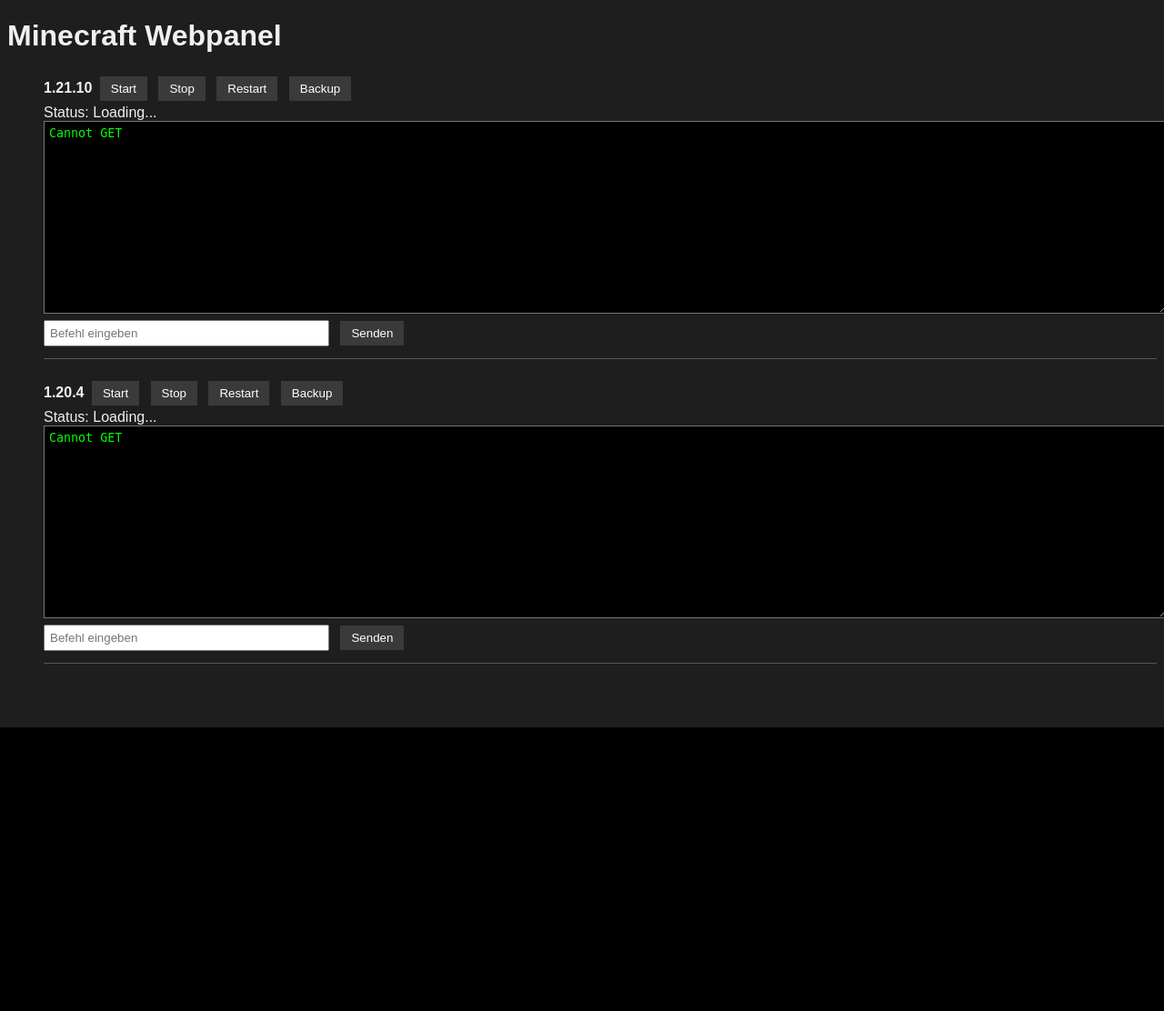
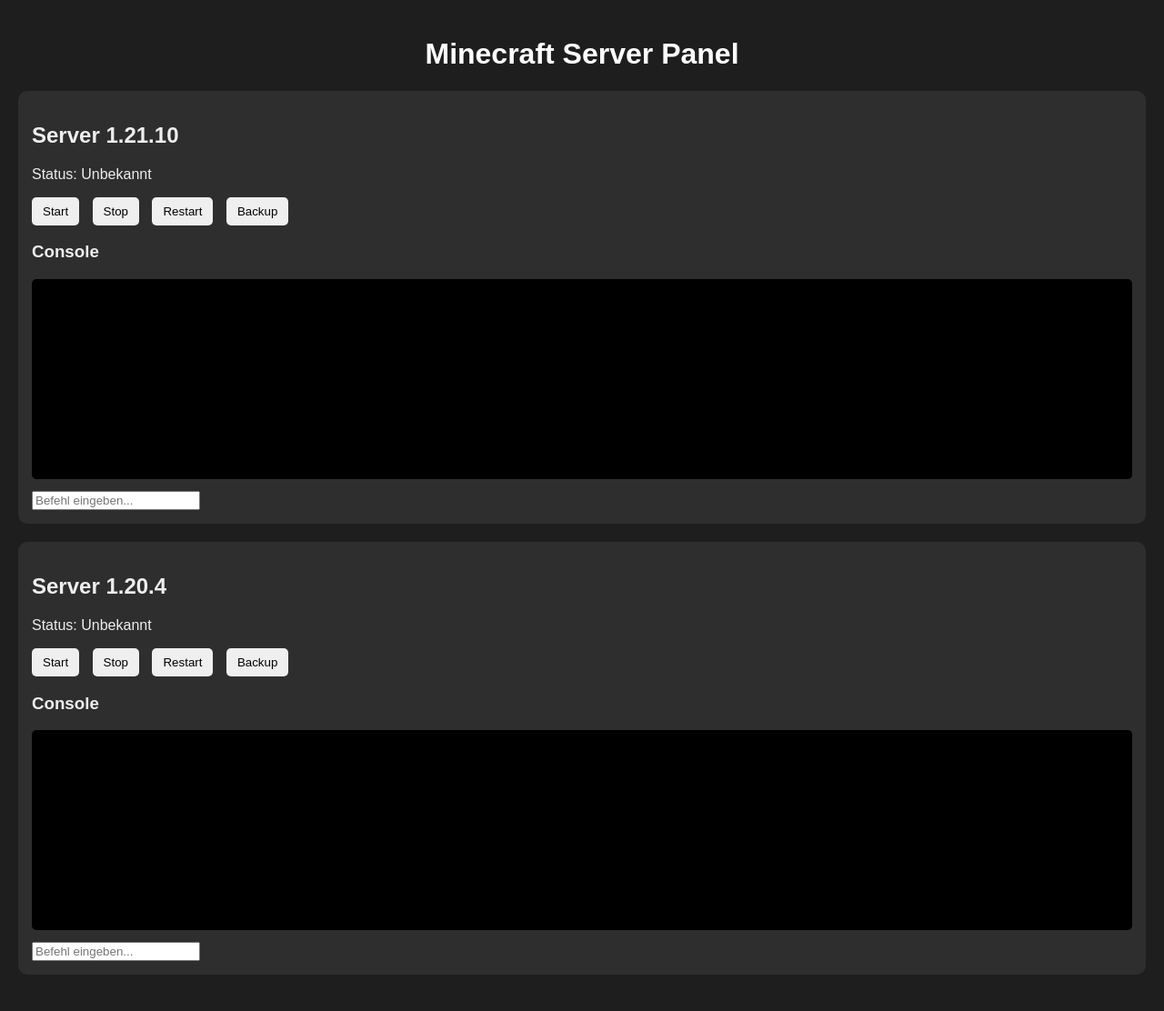
Before and after one commit to AUTLeon/Webpanel, a Flask app: page / in a window 1280 px wide. Shown: the whole page at 91% size. Before the commit the page ends 800 px from the top, so only its background shows below. Run offline with Flask 3, Linux system fonts and the light colour scheme; data that the repository does not hold is empty.

Commit message:
Auto sync Sat Dec 20 12:56:01 CET 2025

```diff
--- a/static/style.css
+++ b/static/style.css
@@ -1,6 +1,40 @@
-body { font-family: Arial; background: #1e1e1e; color: #f0f0f0; }
-button { background: #3a3a3a; border: none; color: white; padding: 6px 12px; margin: 4px; cursor: pointer; }
-button:hover { background: #555; }
-textarea { width: 100%; height: 200px; background: black; color: lime; padding: 5px; font-family: monospace; overflow-y: scroll; }
-input { padding: 5px; margin-right: 4px; width: 300px; }
-li { margin-bottom: 20px; list-style: none; border-bottom: 1px solid #555; padding-bottom: 10px; }
+body {
+    font-family: Arial, sans-serif;
+    background: #1e1e1e;
+    color: #eee;
+    margin: 0;
+    padding: 20px;
+}
+
+h1 { text-align:center; color:#fff; }
+
+.server-card {
+    background: #2e2e2e;
+    border-radius: 10px;
+    padding: 15px;
+    margin-bottom: 20px;
+}
+
+.buttons button {
+    margin-right: 10px;
+    padding: 8px 12px;
+    border: none;
+    border-radius: 5px;
+    cursor: pointer;
+}
+
+button:hover { opacity: 0.8; }
+
+.console {
+    margin-top: 10px;
+}
+
+.logs {
+    background: #000;
+    color: #0f0;
+    height: 200px;
+    overflow-y: scroll;
+    padding: 10px;
+    border-radius: 5px;
+    font-family: monospace;
+}
--- a/templates/index.html
+++ b/templates/index.html
@@ -2,69 +2,83 @@
 <html lang="de">
 <head>
     <meta charset="UTF-8">
-<title>Minecraft Webpanel</title>
+    <title>Minecraft Server Panel</title>
     <link rel="stylesheet" href="{{ url_for('static', filename='style.css') }}">
 </head>
 <body>
-<h1>Minecraft Webpanel</h1>
-<ul>
-{% for id, server in servers.items() %}
-<li>
-    <strong>{{ server.name }}</strong>
-    <button onclick="startServer('{{ id }}')">Start</button>
-    <button onclick="stopServer('{{ id }}')">Stop</button>
-    <button onclick="restartServer('{{ id }}')">Restart</button>
-    <button onclick="backupServer('{{ id }}')">Backup</button>
-    <div>Status: <span id="{{ id }}-status">Loading...</span></div>
-    <div>
-        <textarea id="{{ id }}-logs" readonly></textarea>
+    <h1>Minecraft Server Panel</h1>
+    {% for key, server in servers.items() %}
+    <div class="server-card" id="{{ key }}">
+        <h2>Server {{ server.name }}</h2>
+        <p>Status: <span class="status">Unbekannt</span></p>
+        <div class="buttons">
+            <button onclick="startServer('{{ key }}')">Start</button>
+            <button onclick="stopServer('{{ key }}')">Stop</button>
+            <button onclick="restartServer('{{ key }}')">Restart</button>
+            <button onclick="backupServer('{{ key }}')">Backup</button>
         </div>
-    <div>
-        <input id="{{ id }}-cmd" placeholder="Befehl eingeben">
-        <button onclick="sendCommand('{{ id }}')">Senden</button>
+        <div class="console">
+            <h3>Console</h3>
+            <pre class="logs"></pre>
+            <input type="text" placeholder="Befehl eingeben..." onkeydown="if(event.key==='Enter') sendCommand('{{ key }}', this.value); this.value='';">
         </div>
-</li>
+    </div>
     {% endfor %}
-</ul>
 
 <script>
-    function fetchStatus() {
-        {% for id, server in servers.items() %}
-        fetch("/{{ id }}/status").then(r=>r.json()).then(data=>{
-            document.getElementById("{{ id }}-status").textContent = data.running ? '✅ Running' : '❌ Stopped';
+function updateStatus(server){
+    fetch(`/${server}/status`)
+    .then(res => res.json())
+    .then(data => {
+        document.querySelector(`#${server} .status`).innerText = data.running ? '✅ läuft' : '❌ gestoppt';
+    });
+}
+
+function startServer(server){
+    fetch(`/${server}/start`).then(r=>r.json()).then(updateStatus(server));
+}
+function stopServer(server){
+    fetch(`/${server}/stop`).then(r=>r.json()).then(updateStatus(server));
+}
+function restartServer(server){
+    fetch(`/${server}/restart`).then(r=>r.json()).then(updateStatus(server));
+}
+function backupServer(server){
+    fetch(`/${server}/backup`).then(r=>r.json()).then(res=>alert(res.output || res.error));
+}
+
+function sendCommand(server, cmd){
+    fetch(`/${server}/console`, {
+        method:'POST',
+        headers:{'Content-Type':'application/json'},
+        body: JSON.stringify({command: cmd})
+    }).then(r=>r.json()).then(res=>{
+        if(res.status!=='success') alert(res.msg);
+    });
+}
+
+function fetchLogs(){
+    {% for key, server in servers.items() %}
+    fetch(`/{{ key }}/logs`).then(r=>r.text()).then(text=>{
+        let logEl = document.querySelector('#{{ key }} .logs');
+        logEl.innerText = text;
+        logEl.scrollTop = logEl.scrollHeight;
     });
     {% endfor %}
 }
 
-    function fetchLogs() {
-        {% for id, server in servers.items() %}
-        fetch("/{{ id }}/logs").then(r=>r.text()).then(data=>{
-            let area = document.getElementById("{{ id }}-logs");
-            area.value = data;
-            area.scrollTop = area.scrollHeight;
-        });
+// Refresh Status & Logs alle 2 Sekunden
+setInterval(()=>{
+    {% for key in servers.keys() %}
+    updateStatus('{{ key }}');
     {% endfor %}
-    }
+    fetchLogs();
+}, 2000);
 
-function startServer(id){fetch("/"+id+"/start").then(fetchStatus);}
-function stopServer(id){fetch("/"+id+"/stop").then(fetchStatus);}
-function restartServer(id){fetch("/"+id+"/restart").then(fetchStatus);}
-function backupServer(id){fetch("/"+id+"/backup");}
-
-function sendCommand(id){
-    let cmd = document.getElementById(id+"-cmd").value;
-    fetch("/"+id+"/console", {
-        method:"POST",
-        headers:{"Content-Type":"application/json"},
-        body: JSON.stringify({command: cmd})
-    });
-    document.getElementById(id+"-cmd").value = "";
-}
-
-setInterval(fetchStatus, 2000);
-setInterval(fetchLogs, 2000);
-fetchStatus();
-fetchLogs();
+// Initial Update
+{% for key in servers.keys() %}
+updateStatus('{{ key }}');
+{% endfor %}
 </script>
 </body>
 </html>
```
Lines whose indentation alone changed are shown as unchanged.
